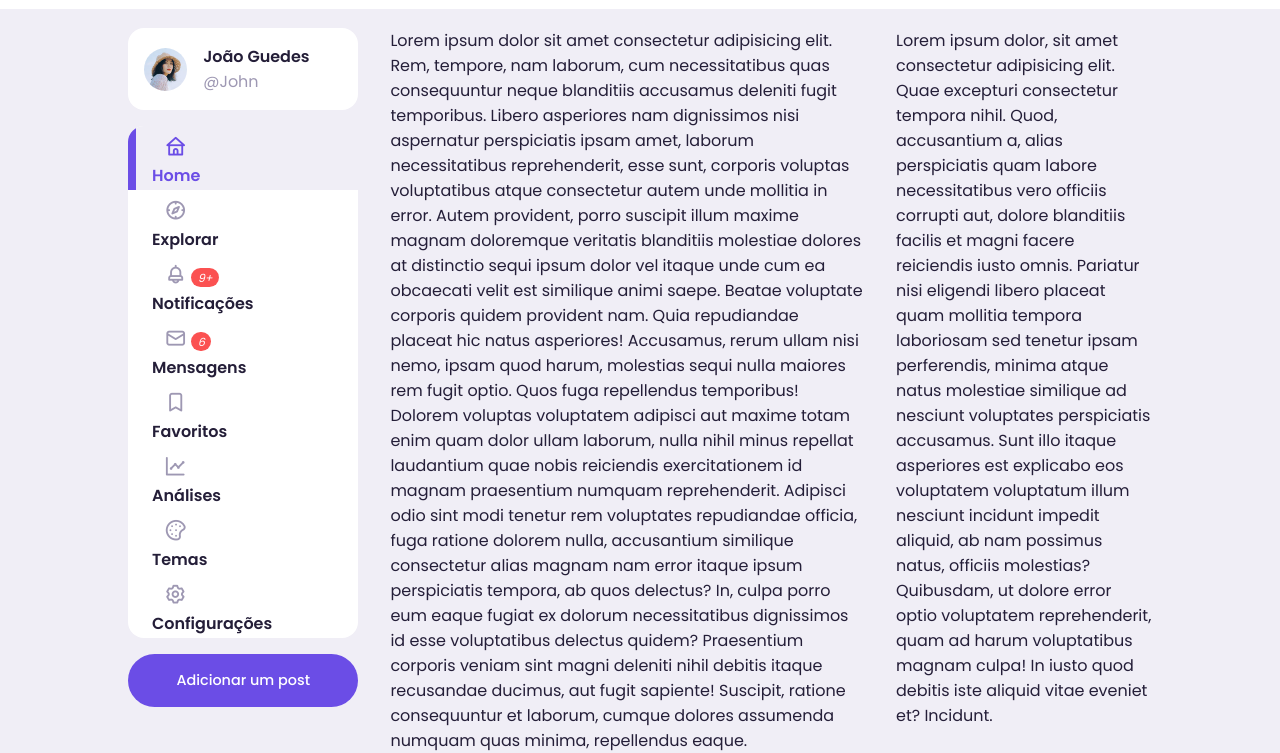
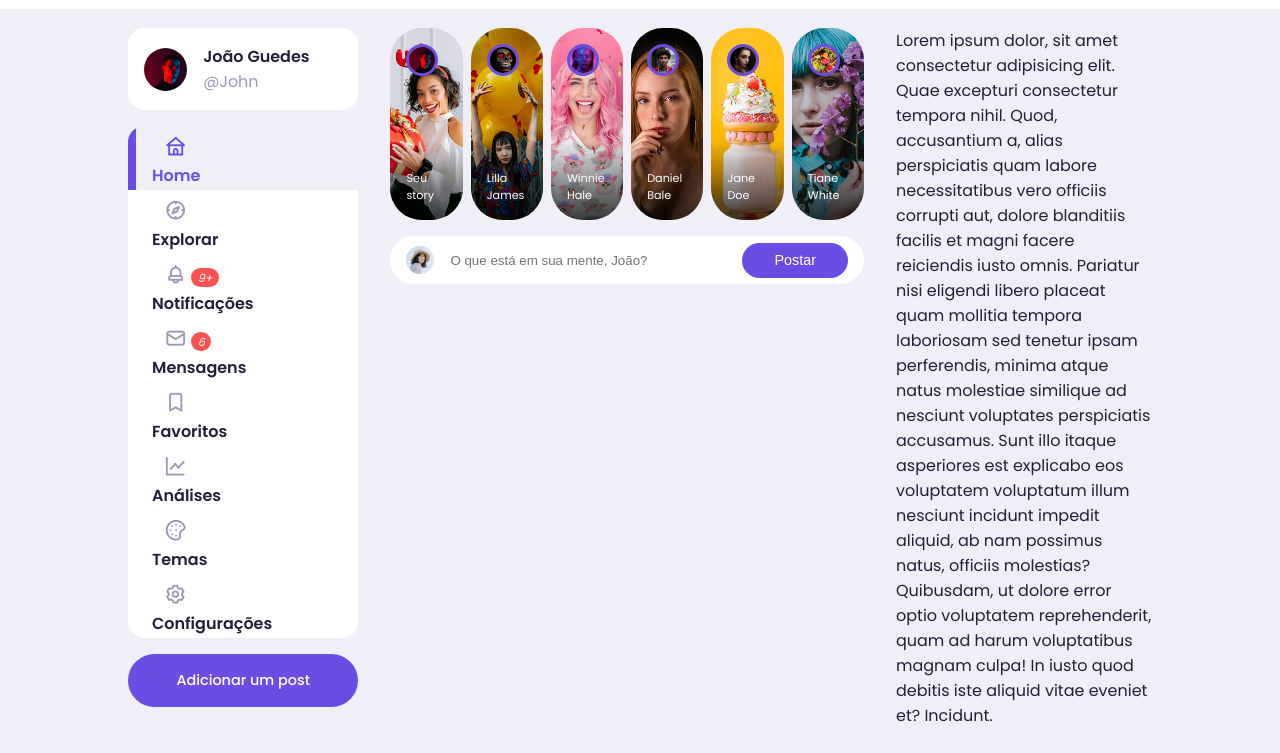
Before and after one commit to guedes-jr/Social, a plain HTML site: page index.html in a window 1280 px wide. Shown: the part 58-811 px from the top of the page. Drawn offline with nearby package versions, Linux system fonts and the light colour scheme.

Commit message:
finalizado stories

```diff
--- a/index.html
+++ b/index.html
@@ -38,7 +38,7 @@
             <div class="left">
                 <a class="profile">
                     <div class="profile-photo">
-                        <img src="./src/images/profile-1.jpg">
+                        <img src="./src/images/profile-8.jpg">
                     </div>
                     <div class="handle">
                         <h4>João Guedes</h4>
@@ -139,28 +139,53 @@
 
             <!----------- ( Middle )  ----------->
             <div class="middle">
-                Lorem ipsum dolor sit amet consectetur adipisicing elit. Rem, tempore,
-                nam laborum, cum necessitatibus quas consequuntur neque blanditiis
-                accusamus deleniti fugit temporibus. Libero asperiores nam dignissimos
-                nisi aspernatur perspiciatis ipsam amet, laborum necessitatibus
-                reprehenderit, esse sunt, corporis voluptas voluptatibus atque consectetur
-                autem unde mollitia in error. Autem provident, porro suscipit illum maxime
-                magnam doloremque veritatis blanditiis molestiae dolores at distinctio
-                sequi ipsum dolor vel itaque unde cum ea obcaecati velit est similique
-                animi saepe. Beatae voluptate corporis quidem provident nam. Quia
-                repudiandae placeat hic natus asperiores! Accusamus, rerum ullam nisi nemo,
-                ipsam quod harum, molestias sequi nulla maiores rem fugit optio. Quos fuga
-                repellendus temporibus! Dolorem voluptas voluptatem adipisci aut maxime
-                totam enim quam dolor ullam laborum, nulla nihil minus repellat laudantium
-                quae nobis reiciendis exercitationem id magnam praesentium numquam
-                reprehenderit. Adipisci odio sint modi tenetur rem voluptates repudiandae
-                officia, fuga ratione dolorem nulla, accusantium similique consectetur
-                alias magnam nam error itaque ipsum perspiciatis tempora, ab quos delectus?
-                In, culpa porro eum eaque fugiat ex dolorum necessitatibus dignissimos id
-                esse voluptatibus delectus quidem? Praesentium corporis veniam sint magni
-                deleniti nihil debitis itaque recusandae ducimus, aut fugit sapiente!
-                Suscipit, ratione consequuntur et laborum, cumque dolores assumenda numquam
-                quas minima, repellendus eaque.
+                <!----------- ( Stories )  ----------->
+                <div class="stories">
+                    <div class="story">
+                        <div class="profile-photo">
+                            <img src="./src/images/profile-8.jpg">
+                        </div>
+                        <p class="name">Seu story</p>
+                    </div>
+                    <div class="story">
+                        <div class="profile-photo">
+                            <img src="./src/images/profile-9.jpg">
+                        </div>
+                        <p class="name">Lilla James</p>
+                    </div>
+                    <div class="story">
+                        <div class="profile-photo">
+                            <img src="./src/images/profile-10.jpg">
+                        </div>
+                        <p class="name">Winnie Hale</p>
+                    </div>
+                    <div class="story">
+                        <div class="profile-photo">
+                            <img src="./src/images/profile-11.jpg">
+                        </div>
+                        <p class="name">Daniel Bale</p>
+                    </div>
+                    <div class="story">
+                        <div class="profile-photo">
+                            <img src="./src/images/profile-12.jpg">
+                        </div>
+                        <p class="name">Jane Doe</p>
+                    </div>
+                    <div class="story">
+                        <div class="profile-photo">
+                            <img src="./src/images/profile-13.jpg">
+                        </div>
+                        <p class="name">Tiane White</p>
+                    </div>
+                </div>
+
+                <form class="create-post">
+                    <div class="profile-photo">
+                        <img src="./src/images/profile-1.jpg">
+                    </div>
+                    <input type="text" placeholder="O que está em sua mente, João?" id="create-post">
+                    <input type="submit" value="Postar" class="btn btn-primary">
+                </form>
             </div>
 
             <!----------- ( Right )  ----------->
--- a/src/css/style.css
+++ b/src/css/style.css
@@ -140,7 +140,7 @@ main .container {
     column-gap: 2rem;
     position: relative;
 }
-/* ---------- ( Left ) ---------- */
+/* ========== ( LEFT ) ========== */
 main .container .left {
     height: max-content;
     position: sticky;
@@ -270,3 +270,91 @@ main .container .left .profile {
 .left .notifications-popup small {
     display: block;
 }
+
+/* ========== ( MIDDLE ) ========== */
+.middle .stories {
+    display: flex;
+    justify-content: space-between;
+    height: 12rem;
+    gap: .5rem;
+}
+
+.middle .stories .story {
+    padding: var(--card-padding);
+    border-radius: var(--border-radius);
+    display: flex;
+    flex-direction: column;
+    justify-content: space-between;
+    align-items: center;
+    color: white;
+    font-size: .7rem;
+    width: 100%;
+    position: relative;
+    overflow: hidden;
+}
+
+.middle .stories .story::before {
+    content: "";
+    display: block;
+    width: 100%;
+    height: 5rem;
+    background: linear-gradient(transparent, rgba(0, 0, 0, 0.75));
+    position: absolute;
+    bottom: 0;
+}
+
+.middle .stories .story .name {
+    z-index: 2;
+}
+
+.middle .stories .story:nth-child(1) {
+    background: url('../images/story-1.jpg') no-repeat center center/cover;
+}
+
+.middle .stories .story:nth-child(2) {
+    background: url('../images/story-2.jpg') no-repeat center center/cover;
+}
+
+.middle .stories .story:nth-child(3) {
+    background: url('../images/story-3.jpg') no-repeat center center/cover;
+}
+
+.middle .stories .story:nth-child(4) {
+    background: url('../images/story-4.jpg') no-repeat center center/cover;
+}
+
+.middle .stories .story:nth-child(5) {
+    background: url('../images/story-5.jpg') no-repeat center center/cover;
+}
+
+.middle .stories .story:nth-child(6) {
+    background: url('../images/story-6.jpg') no-repeat center center/cover;
+}
+
+.middle .story .profile-photo {
+    width: 2rem;
+    height: 2rem;
+    align-self: start;
+    border: 3px solid var(--color-primary);
+}
+
+/* ---------- ( Create Post ) ---------- */
+.middle .create-post {
+    width: 100%;
+    display: flex;
+    align-items: center;
+    justify-content: space-between;
+    margin-top: 1rem;
+    background: var(--color-white);
+    padding: 0.4rem var(--card-padding);
+    border-radius: var(--border-radius);
+}
+
+.middle .create-post input[type="text"] {
+    justify-self: start;
+    width: 100%;
+    padding-left: 1rem;
+    background: transparent;
+    color: var(--color-dark);
+    margin-right: 1rem;
+}
```
